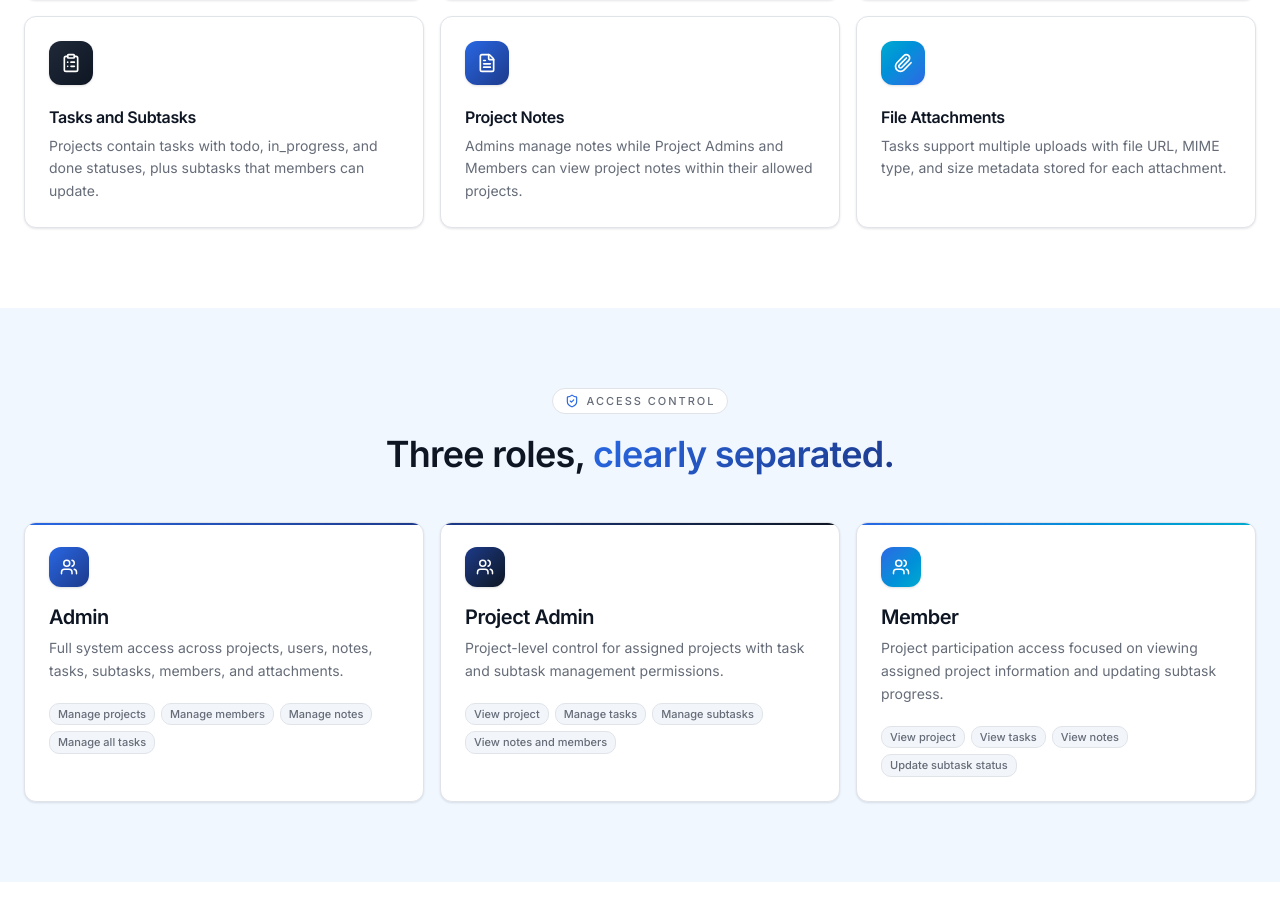
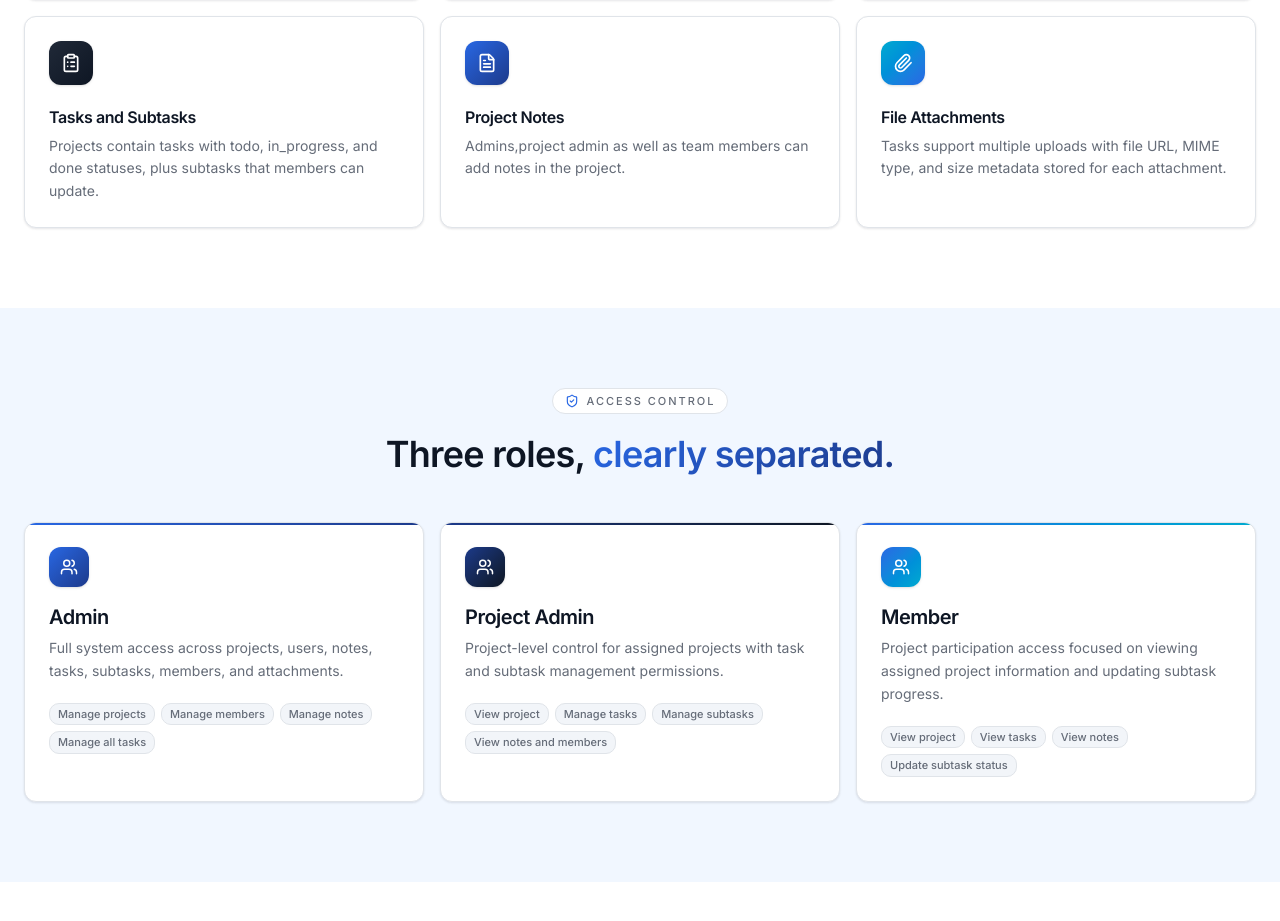
Before and after one commit to ishikaaaa123/Basecamp, a React (Vite) app in the folder FRONTEND/: page / in a window 1280 px wide. Shown: the part 1141-2062 px from the top of the page. Built offline with nearby package versions, Linux system fonts and the light colour scheme; no server answers.

Commit message:
content updated

```diff
--- a/FRONTEND/src/components/landing/sections.tsx
+++ b/FRONTEND/src/components/landing/sections.tsx
@@ -136,7 +136,7 @@ const capabilities = [
   {
     icon: FileText,
     title: "Project Notes",
-    desc: "Admins manage notes while Project Admins and Members can view project notes within their allowed projects.",
+    desc: "Admins,project admin as well as team members can add notes in the project.",
   },
   {
     icon: Paperclip,
```
